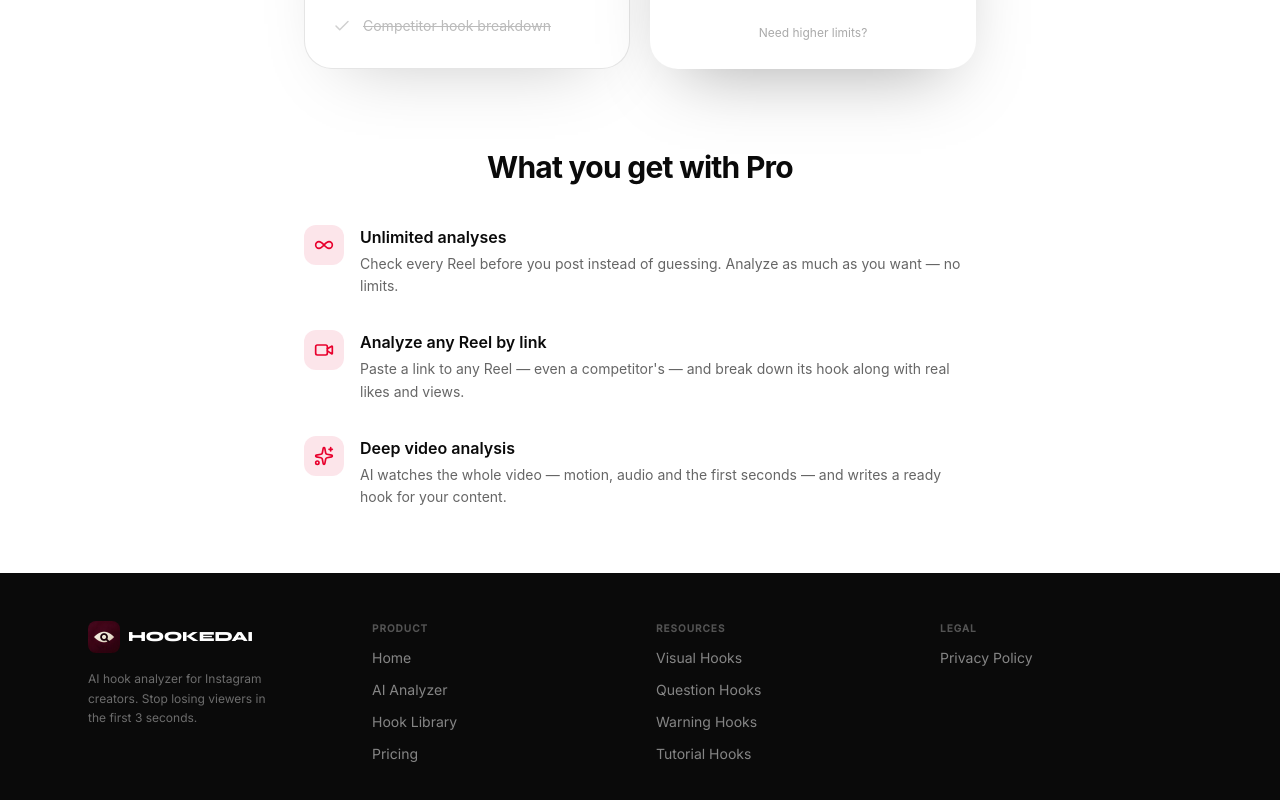
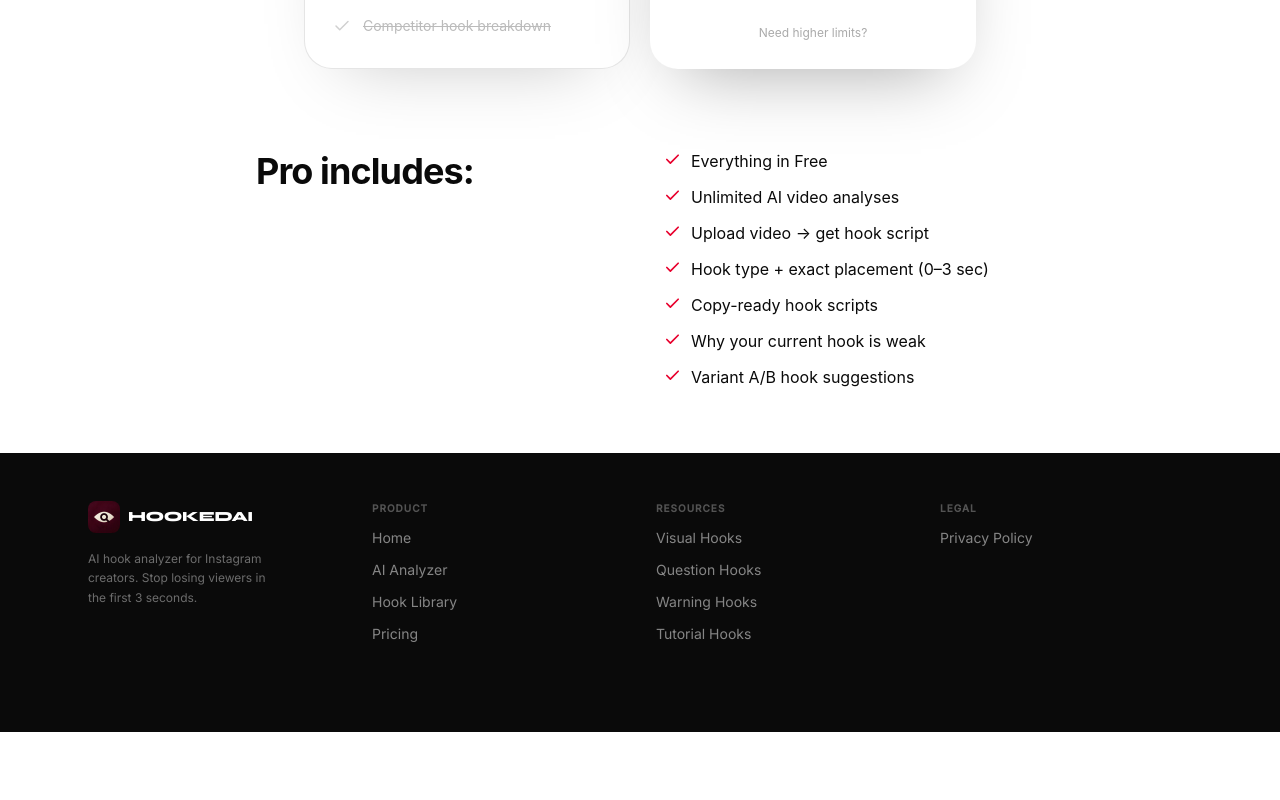
Before and after one commit to bimogg/Hooked.AI, a Next.js app: page /pricing in a window 1280 px wide. Shown: the part 848-1648 px from the top of the page. After the commit the page ends 1580 px from the top, so only its background shows below. Built offline with nearby package versions, Linux system fonts and the light colour scheme; no server answers.

Commit message:
ui: Spotify-style concise Pro includes checklist (no verbose slop)

```diff
--- a/components/PricingContent.tsx
+++ b/components/PricingContent.tsx
@@ -117,25 +117,17 @@ export default function PricingContent() {
 
       </div>
 
-      {/* What you get with Pro — value explanations (Apple style) */}
-      <div className="max-w-2xl mx-auto mt-20" style={{ fontFamily: APPLE_FONT }}>
-        <h2 className="font-bold text-2xl md:text-3xl text-center mb-10 tracking-tight">{tr('pricing', 'valueTitle', lang)}</h2>
-        <div className="flex flex-col gap-8">
-          {[['v1t', 'v1d', Infinity], ['v2t', 'v2d', Video], ['v3t', 'v3d', Sparkles]].map(([t, d, Icon]) => {
-            const I = Icon as typeof Infinity;
-            return (
-              <div key={t as string} className="flex gap-4 items-start">
-                <span className="flex items-center justify-center w-10 h-10 rounded-xl bg-[#e8002d]/10 text-[#e8002d] shrink-0">
-                  <I size={20} strokeWidth={2} />
-                </span>
-                <div>
-                  <p className="font-semibold text-base">{tr('pricing', t as string, lang)}</p>
-                  <p className="text-[#666] text-sm mt-1 leading-relaxed">{tr('pricing', d as string, lang)}</p>
-                </div>
-              </div>
-            );
-          })}
-        </div>
+      {/* Pro includes — concise checklist (Spotify-style) */}
+      <div className="max-w-3xl mx-auto mt-20 flex flex-col md:flex-row md:items-start gap-6 md:gap-12" style={{ fontFamily: APPLE_FONT }}>
+        <h2 className="font-bold text-2xl md:text-4xl tracking-tight md:w-1/2 leading-tight">{tr('pricing', 'includesTitle', lang)}</h2>
+        <ul className="md:w-1/2 flex flex-col gap-3">
+          {proFeatures.map(k => (
+            <li key={k} className="flex items-start gap-2.5 text-sm md:text-base">
+              <Check size={17} strokeWidth={2.4} className="text-[#e8002d] shrink-0 mt-0.5" />
+              {tr('pricing', k, lang)}
+            </li>
+          ))}
+        </ul>
       </div>
     </div>
   );
```
